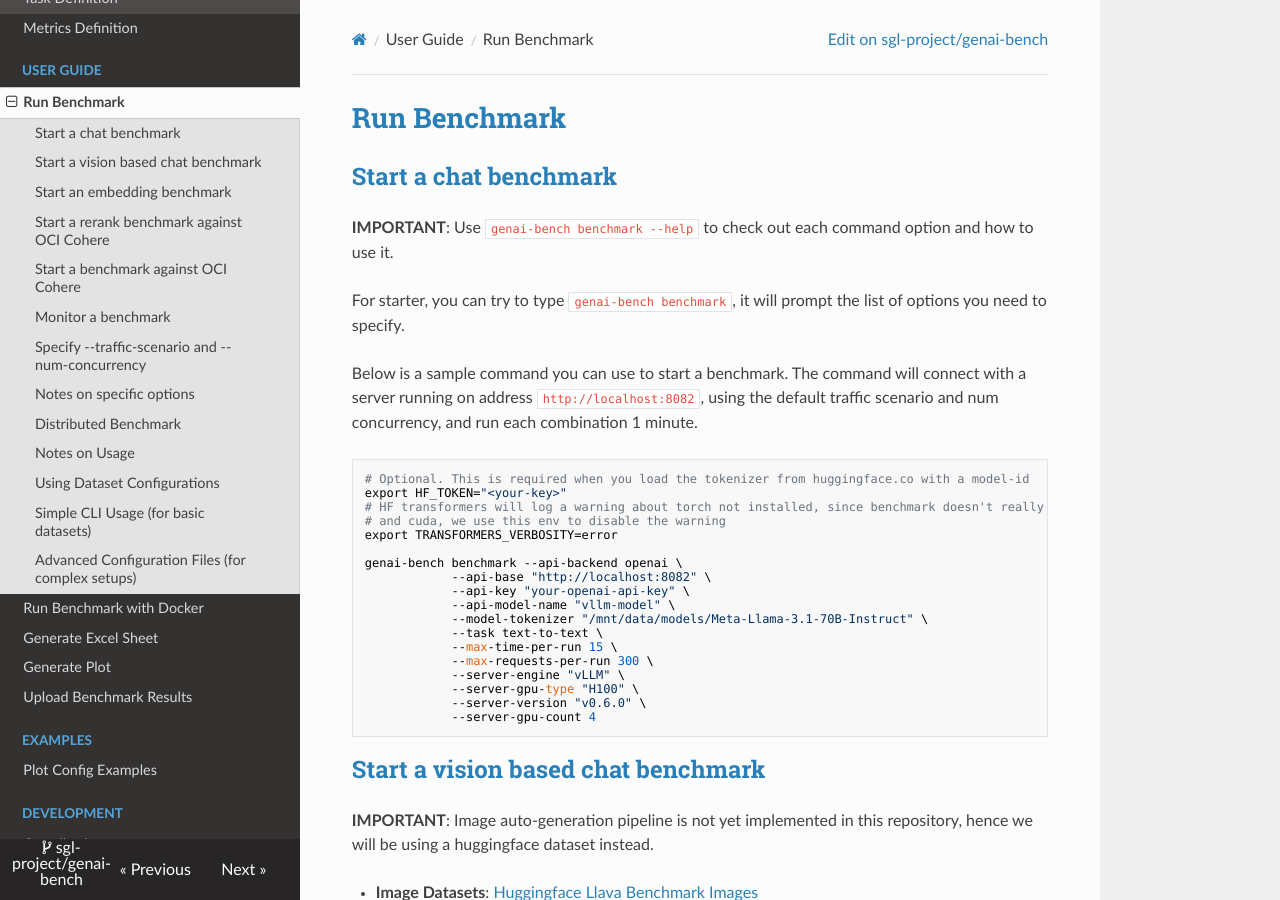
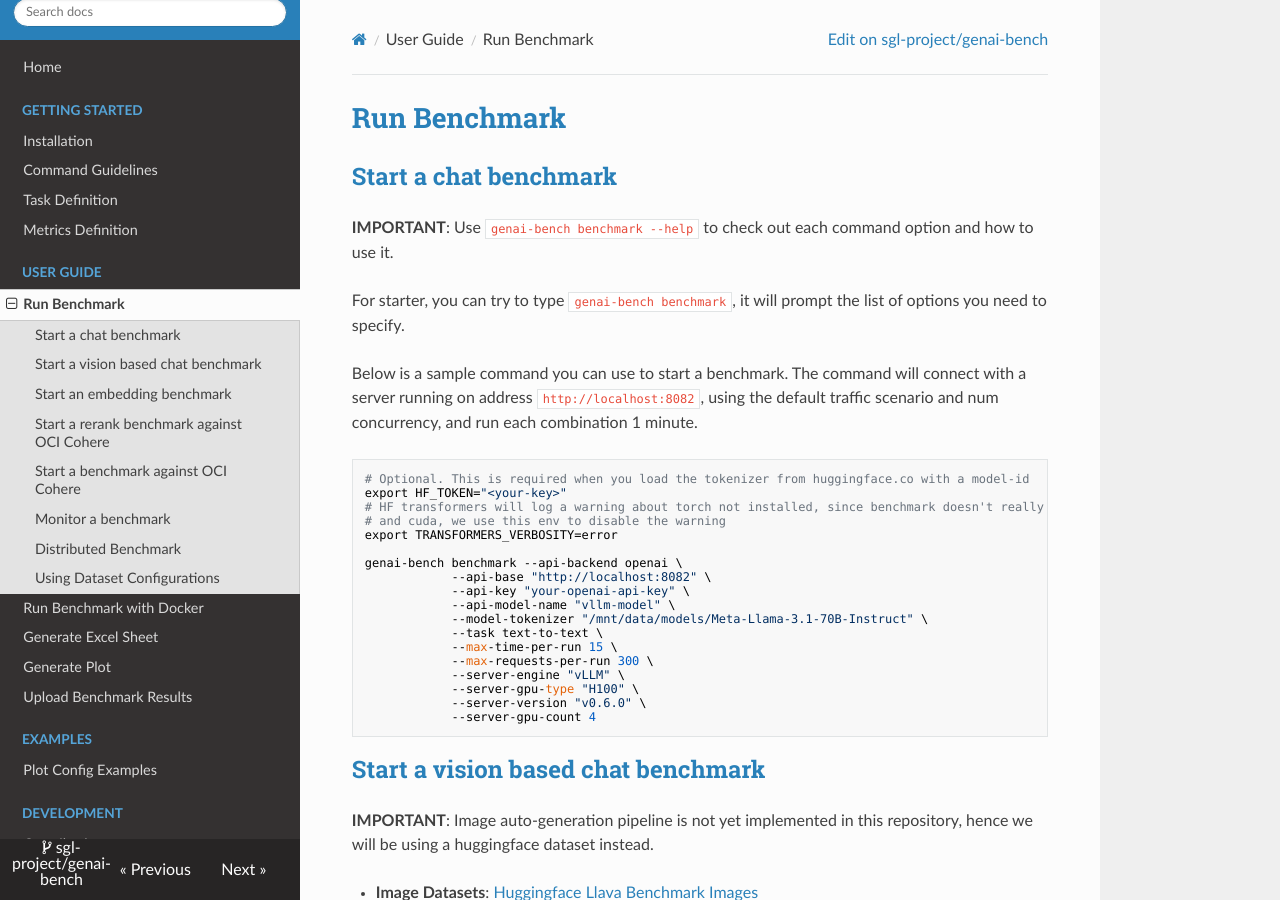
Before and after one commit to sgl-project/genai-bench, an MkDocs documentation site: the page built from docs/user-guide/run-benchmark.md, in a window 1280 px wide and 900 px high. Built offline with MkDocs 1.6.1, drawn with Linux system fonts in a browser that asks for light colours; nearby versions of some CDN libraries.

Commit message:
Fix header

````diff
--- a/docs/user-guide/run-benchmark.md
+++ b/docs/user-guide/run-benchmark.md
@@ -133,7 +133,7 @@
 
 **IMPORTANT**: logs in genai-bench are all useful. Please keep an eye on WARNING logs when you finish one benchmark.
 
-## Specify --traffic-scenario and --num-concurrency
+### Specify --traffic-scenario and --num-concurrency
 
 **IMPORTANT**: Please use `genai-bench benchmark --help` to check out the latest default value of `--num-concurrency`
 and `--traffic-scenario`.
@@ -152,7 +152,7 @@
 ```
 
 
-## Notes on specific options
+### Notes on specific options
 
 To manage each run or iteration in an experiment, genai-bench uses two parameters to control the exit logic. You can find more details in the `manage_run_time` function located in [utils.py](https://github.com/sgl-project/genai-bench/blob/main/genai_bench/cli/utils.py). Combination of `--max-time-per-run` and `--max-requests-per-run` should save overall time of one benchmark.
 
@@ -197,7 +197,7 @@
 
 This distributes the load across multiple processes on a single machine, improving performance and ensuring your benchmark runs smoothly.
 
-## Notes on Usage
+### Notes on Usage
 
 1. This feature is experimental, so monitor the system's behavior when enabling multiple workers.
 2. Recommended Limit: Do **not** set the number of workers to more than 16, as excessive worker processes can lead to resource contention and diminished performance.
@@ -208,7 +208,7 @@
 ## Using Dataset Configurations
 Genai-bench supports flexible dataset configurations through two approaches:
 
-## Simple CLI Usage (for basic datasets)
+### Simple CLI Usage (for basic datasets)
 ```shell
 # Local CSV file
 --dataset-path /path/to/data.csv \
@@ -222,7 +222,7 @@
 --dataset-path /path/to/prompts.txt
 ```
 
-## Advanced Configuration Files (for complex setups)
+### Advanced Configuration Files (for complex setups)
 For advanced HuggingFace configurations, create a JSON config file:
 
 **Important Note for HuggingFace Datasets:**
````
Also changed, not shown: docs/getting-started/installation.md (+1 -1 lines).
